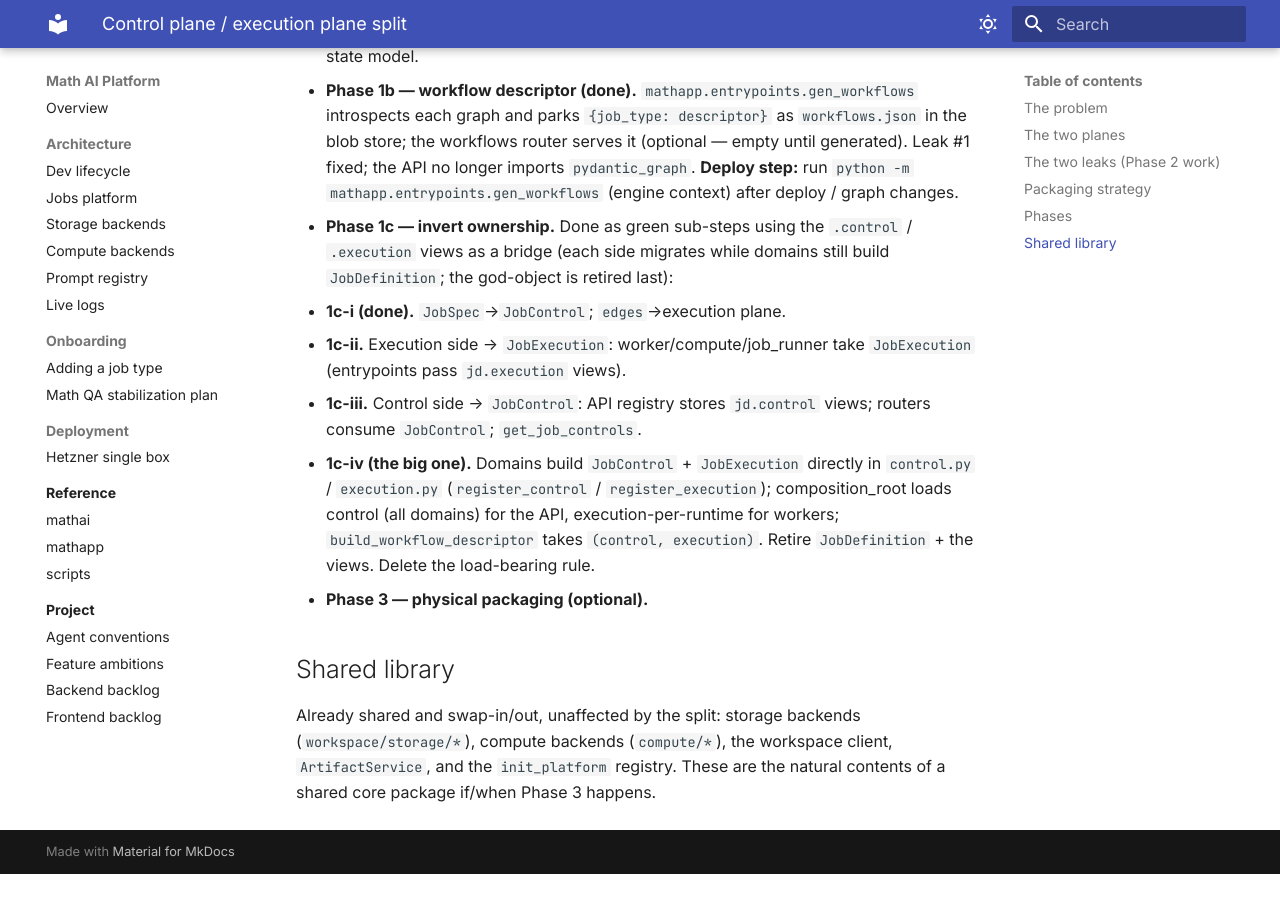
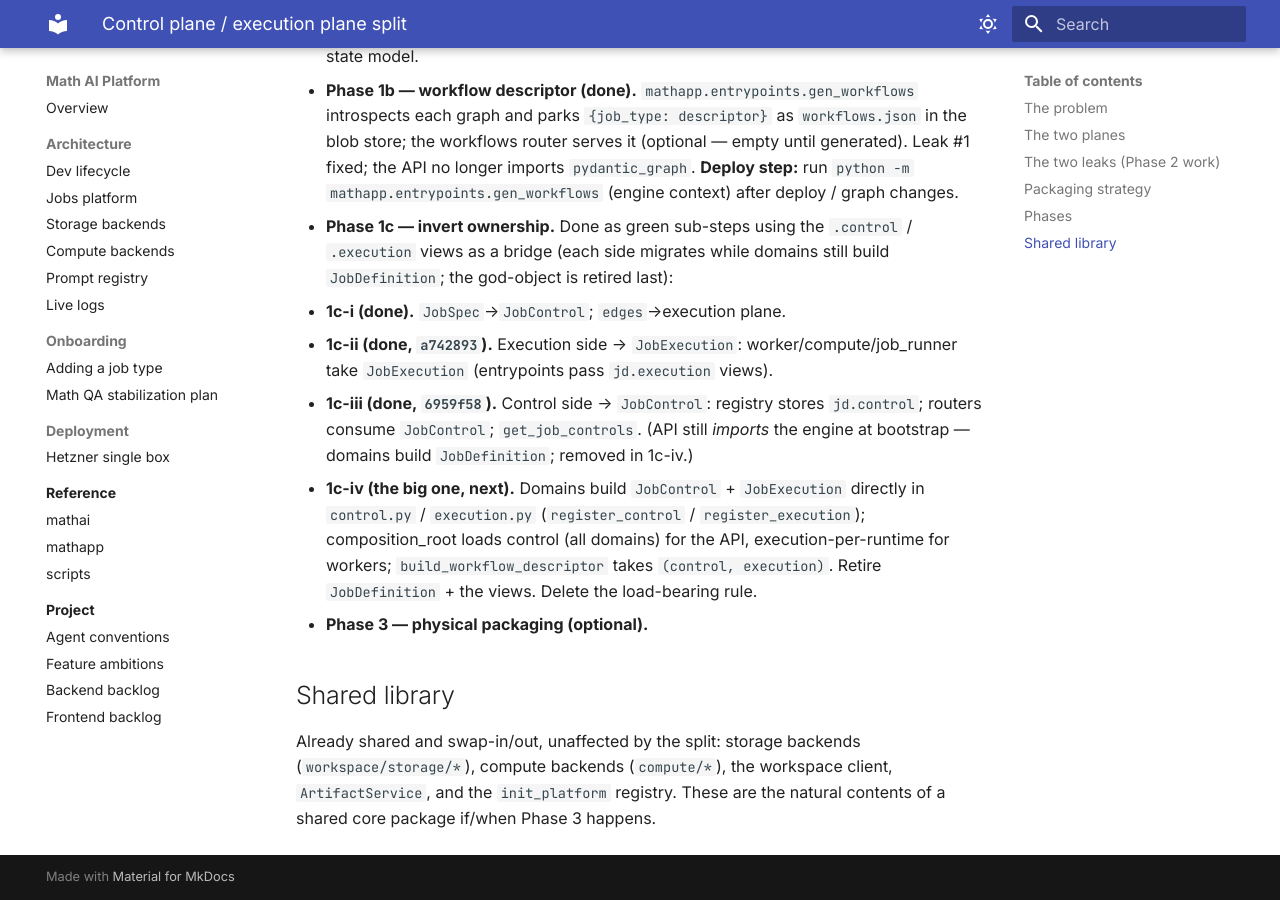
Before and after one commit to sepoul/ai-platform, an MkDocs documentation site: the page built from docs/control_execution_split.md, in a window 1280 px wide and 900 px high, scrolled down 2879 px. Built offline with MkDocs 1.6.1 and Material for MkDocs 9.7.7, drawn with Linux system fonts in a browser that asks for light colours; before the commit the page ends 3753 px from its top, so only the background shows below that.

Commit message:
docs(architecture): mark phase 1c-ii/iii done
Co-Authored-By: Claude Opus 4.7 <noreply@anthropic.com>

```diff
--- a/docs/control_execution_split.md
+++ b/docs/control_execution_split.md
@@ -121,11 +121,14 @@ Phase 1 is landed as green increments (the leak fixes come first, while
   `.control` / `.execution` views as a bridge (each side migrates while
   domains still build `JobDefinition`; the god-object is retired last):
   - **1c-i (done).** `JobSpec`→`JobControl`; `edges`→execution plane.
-  - **1c-ii.** Execution side → `JobExecution`: worker/compute/job_runner
-    take `JobExecution` (entrypoints pass `jd.execution` views).
-  - **1c-iii.** Control side → `JobControl`: API registry stores
-    `jd.control` views; routers consume `JobControl`; `get_job_controls`.
-  - **1c-iv (the big one).** Domains build `JobControl` + `JobExecution`
+  - **1c-ii (done, `a742893`).** Execution side → `JobExecution`:
+    worker/compute/job_runner take `JobExecution` (entrypoints pass
+    `jd.execution` views).
+  - **1c-iii (done, `6959f58`).** Control side → `JobControl`: registry
+    stores `jd.control`; routers consume `JobControl`; `get_job_controls`.
+    (API still *imports* the engine at bootstrap — domains build
+    `JobDefinition`; removed in 1c-iv.)
+  - **1c-iv (the big one, next).** Domains build `JobControl` + `JobExecution`
     directly in `control.py` / `execution.py` (`register_control` /
     `register_execution`); composition_root loads control (all domains)
     for the API, execution-per-runtime for workers; `build_workflow_descriptor`
```
